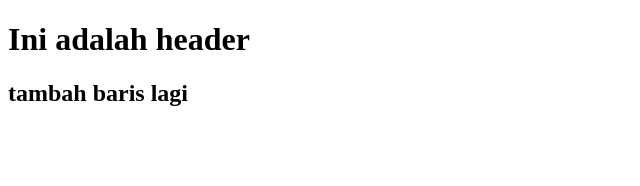
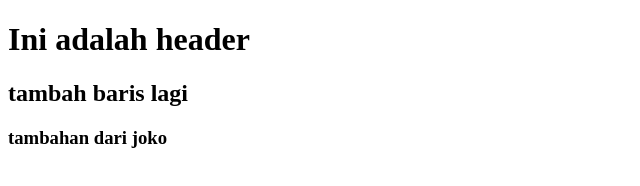
Before and after one commit to IchsanNurGhassan182101974/belajar-git-c4, a plain HTML site: page index.html in a window 1280 px wide. Shown: the whole page, without its empty margins (0-640 px from the left). Drawn offline with Linux system fonts and the light colour scheme.

Commit message:
tambahan dari joko

```diff
--- a/index.html
+++ b/index.html
@@ -9,5 +9,6 @@
 <body>
     <h1>Ini adalah header</h1>
     <h2>tambah baris lagi</h2>
+    <h3>tambahan dari joko</h3>
 </body>
 </html>
```
